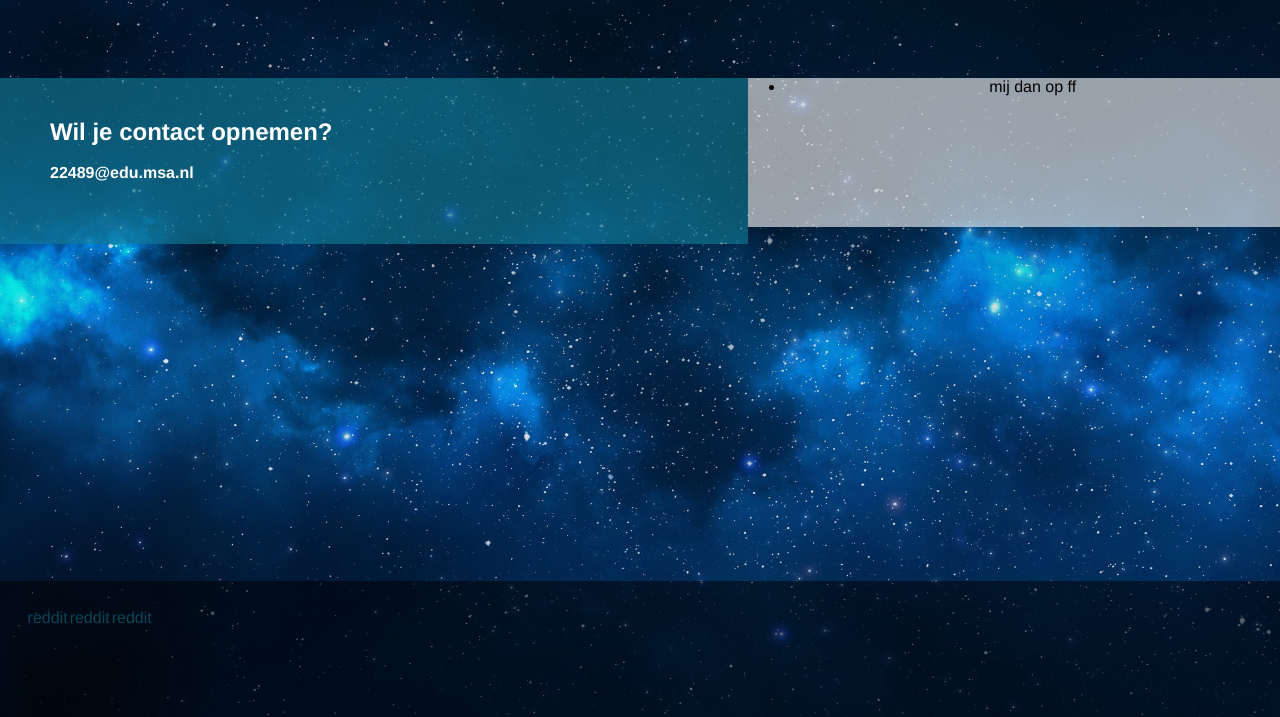
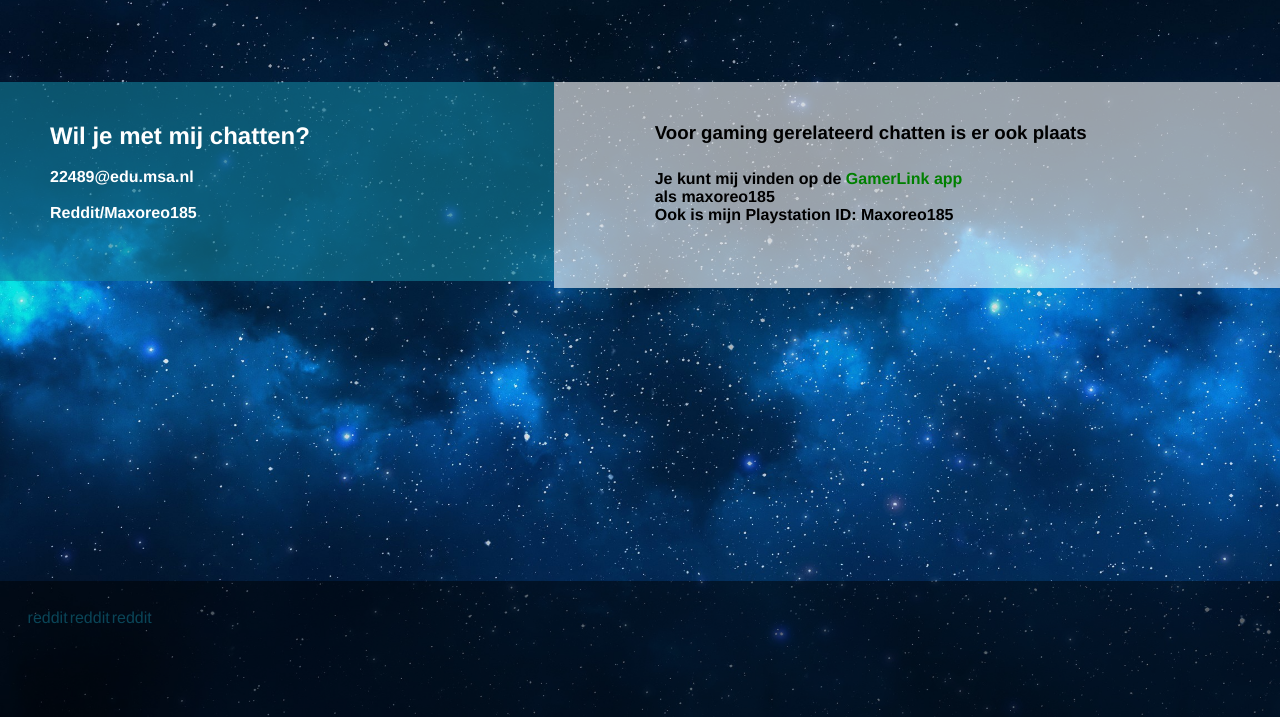
Before and after one commit to MaxZwart/MaxZwart.github.io, a plain HTML site: page Indexpage4.html in a window 1280 px wide. Shown: the part 83-800 px from the top of the page. Drawn offline with Linux system fonts and the light colour scheme.

Commit message:
alle eisen voldaaan?

```diff
--- a/Indexpage4.html
+++ b/Indexpage4.html
@@ -20,13 +20,17 @@
       </nav>
       </div>
       <div class="content">
-    <h2>Wil je contact opnemen?</h2> <br>
-    <a href="mailto:22489@edu.msa.nl?Subject=Hello%20" target="anything">22489@edu.msa.nl</a>
+    <h2>Wil je met mij chatten?</h2> <br>
+    <a href="mailto:22489@edu.msa.nl?Subject=Hello%20" target="anything">22489@edu.msa.nl</a><br><br>
+    <a href="https://www.reddit.com/user/Maxoreo185" >Reddit/Maxoreo185</a>
+
       </div>
       <div class="image">
-      <ul>
-        <li>mij</a>  dan op ff</p></li></a>
-      </ul>
+        <div class="contact">
+          <h3>Voor gaming gerelateerd chatten is er ook plaats</h3><br><br>
+          <h4>Je kunt mij vinden op de <a href="https://www.reddit.com/user/Maxoreo185" >GamerLink app</a><br>als maxoreo185</h4>
+          <h4> Ook is mijn Playstation ID: Maxoreo185</h4>
+        </div>
     </div>
       <div class="footer">
         <table class="">
--- a/css/opmaaksave.css
+++ b/css/opmaaksave.css
@@ -11,6 +11,7 @@ body {
   background-repeat: no-repeat;
   /*-- Font --*/
     font-family: helvetica;
+    /* font-size-adjust for future finetuning */
 }
 /*-- Header --*/
 .header{
@@ -161,6 +162,21 @@ text-align: center;
   width: 80%;
   height: 50%;
 }
+.contact{
+  padding: 40px 50px;
+  text-align: left;
+}
+.contact a{
+  color: green;
+  font-weight: bold;
+  text-decoration: none;
+}
+.contact a:hover{
+  background: green;
+  border: solid darkgreen 2px;
+  color: black;
+  padding: 2px;
+}
 /*-- Footer --*/
 .footer{
   grid-area: footer;
```
Also changed, not shown: Indexpage3.html (+15 -3 lines), index.html (+1 -2 lines).
